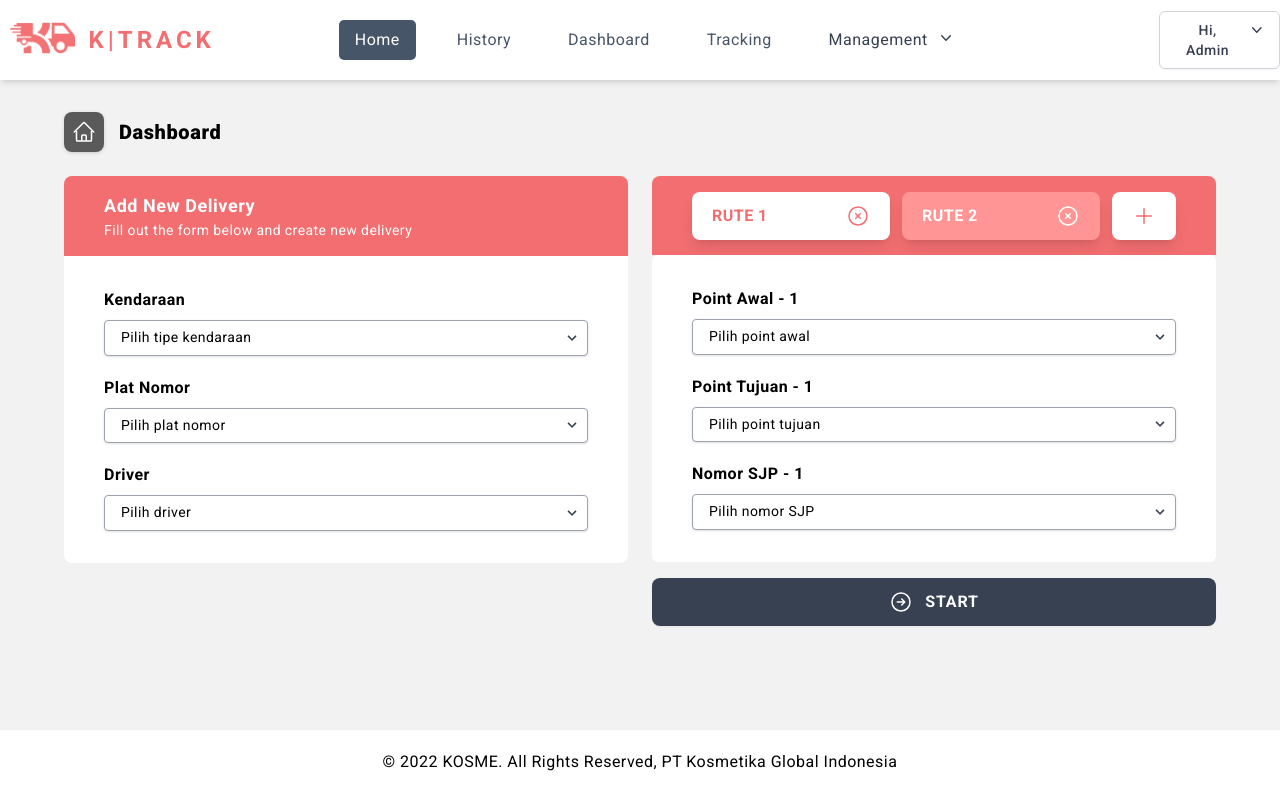
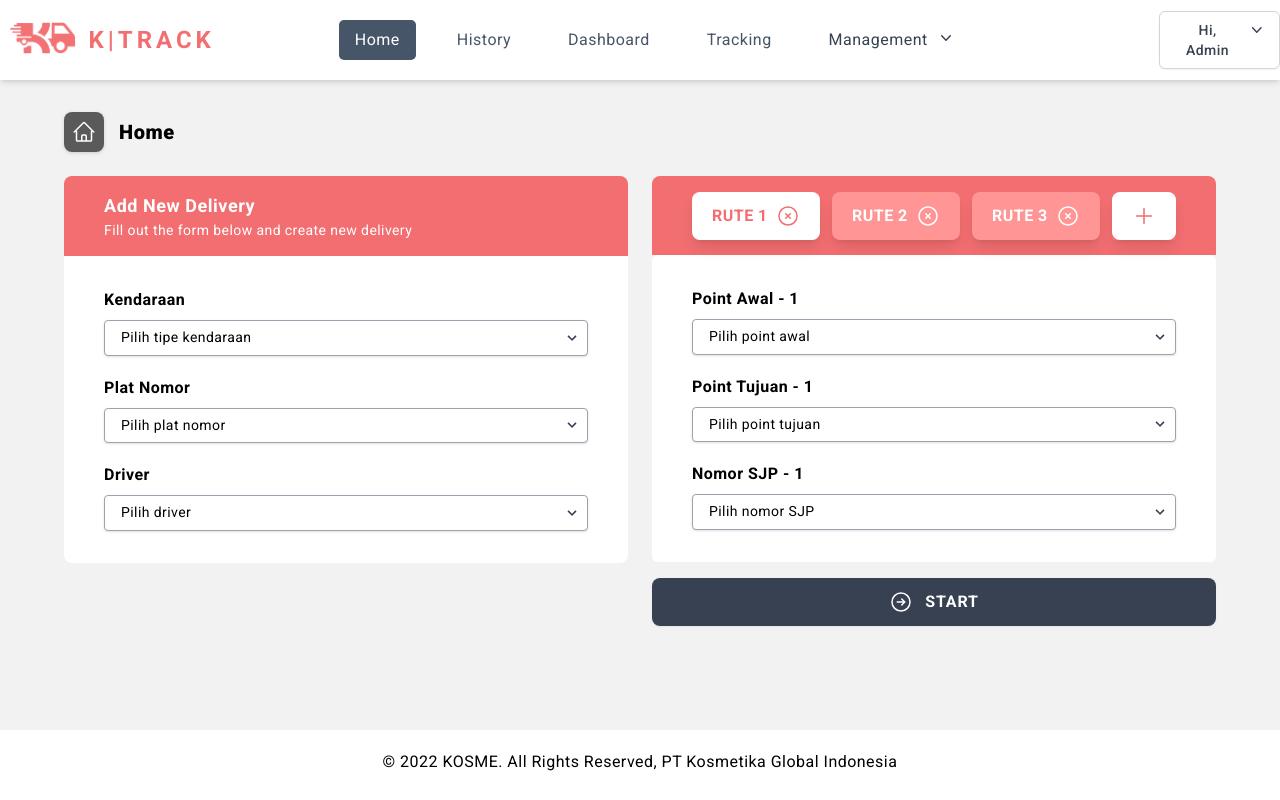
Before and after one commit to safitriherdian/view-tracking, a React (Create React App) app: page / in a window 1280 px wide. Built offline with nearby package versions, Linux system fonts and the light colour scheme; the HTML template or start-up script is replaced by a standard one.

Commit message:
update home driver

```diff
--- a/src/App.js
+++ b/src/App.js
@@ -24,7 +24,7 @@ import Driver from './admin/management/driver/Driver';
 import DriverAdd from './admin/management/driver/DriverAdd';
 import DriverUpdate from './admin/management/driver/DriverUpdate';
 
-import DashboardDriver from './driver/dashboard/Dashboard';
+import HomeDriver from './driver/home/Home';
 import HistoryDriver from './driver/history/History';
 import HistoryDetails from './driver/history/HistoryDetails';
 
@@ -68,7 +68,7 @@ function App() {
 
         {/* DRIVER */}
 
-        <Route path='/' element={<DashboardDriver />} />
+        <Route path='/' element={<HomeDriver />} />
         <Route path='/history' element={<HistoryDriver />} />
         <Route path='/history/details' element={<HistoryDetails />} />
 
--- a/src/driver/dashboard/Dashboard.js
+++ b/src/driver/home/Home.js
@@ -1,5 +1,5 @@
 import React from "react";
-import './Dashboard.css';
+import './Home.css';
 import { Link } from 'react-router-dom';
 import Swal from 'sweetalert2'
 
@@ -55,7 +55,7 @@ function toast_success_finish() {
 }
 
 
-function Dashboard() {
+function Home() {
 
     const [openTab, setOpenTab] = React.useState(1);
     const [showModal, setShowModal] = React.useState(false);
@@ -69,7 +69,7 @@ function Dashboard() {
                             <path strokeLinecap="round" strokeLinejoin="round" d="M2.25 12l8.954-8.955c.44-.439 1.152-.439 1.591 0L21.75 12M4.5 9.75v10.125c0 .621.504 1.125 1.125 1.125H9.75v-4.875c0-.621.504-1.125 1.125-1.125h2.25c.621 0 1.125.504 1.125 1.125V21h4.125c.621 0 1.125-.504 1.125-1.125V9.75M8.25 21h8.25" />
                         </svg>
                     </div>
-                    <p className="text-xl menuIcons">Dashboard</p>
+                    <p className="text-xl menuIcons">Home</p>
                 </div >
 
                 <div className='grid grid-cols-2 gap-6 mt-6'>
@@ -184,6 +184,31 @@ function Dashboard() {
                                     </a>
                                 </li>
 
+                                <li className="-mb-px last:mr-0 flex-auto text-center">
+                                    <a
+                                        className={
+                                            "font-bold uppercase px-5 py-3 shadow-lg rounded-lg block leading-normal " +
+                                            (openTab === 3
+                                                ? "text-pink-1 bg-white"
+                                                : "text-white bg-pink-2")
+                                        }
+                                        onClick={e => {
+                                            e.preventDefault();
+                                            setOpenTab(3);
+                                        }}
+                                        data-toggle="tab"
+                                        href="#link2"
+                                        role="tablist"
+                                    >
+                                        <div className="flex">
+                                            Rute 3
+                                            <svg xmlns="http://www.w3.org/2000/svg" fill="none" viewBox="0 0 24 24" stroke-width="1.5" stroke="currentColor" class="end-position w-6 h-6">
+                                                <path stroke-linecap="round" stroke-linejoin="round" d="M9.75 9.75l4.5 4.5m0-4.5l-4.5 4.5M21 12a9 9 0 11-18 0 9 9 0 0118 0z" />
+                                            </svg>
+                                        </div>
+                                    </a>
+                                </li>
+
                                 <li className="-mb-px last:mr-0 flex-none text-center bg-white hover:bg-pink-2 rounded-lg">
                                     <a className="px-5 py-3 shadow-lg block leading-normal text-pink-1 hover:text-white ">
                                         <svg xmlns="http://www.w3.org/2000/svg" fill="none" viewBox="0 0 24 24" stroke-width="1.5" stroke="currentColor" class="w-6 h-6">
@@ -291,6 +316,51 @@ function Dashboard() {
                                                             </div>
                                                         </div>
                                                     </div>
+                                                </div>
+
+                                                <div className={openTab === 3 ? "block" : "hidden"} id="link2">
+                                                    <div>
+                                                        <p className="font-bold mb-2">Point Awal - 3</p>
+                                                        <div class="w-fullinline-block relative text-sm">
+                                                            <select class="block appearance-none w-full bg-white border border-gray-400 hover:border-gray-500 px-4 py-2 pr-8 rounded shadow leading-tight focus:outline-none focus:shadow-outline">
+                                                                <option>Pilih point awal</option>
+                                                                <option>Option 1</option>
+                                                                <option>Option 2</option>
+                                                                <option>Option 3</option>
+                                                            </select>
+                                                            <div class="pointer-events-none absolute inset-y-0 right-0 flex items-center px-2 text-gray-700">
+                                                                <svg class="fill-current h-4 w-4" xmlns="http://www.w3.org/2000/svg" viewBox="0 0 20 20"><path d="M9.293 12.95l.707.707L15.657 8l-1.414-1.414L10 10.828 5.757 6.586 4.343 8z" /></svg>
+                                                            </div>
+                                                        </div>
+                                                    </div>
+                                                    <div>
+                                                        <p className="font-bold mb-2 mt-5">Point Tujuan - 3</p>
+                                                        <div class="w-fullinline-block relative text-sm">
+                                                            <select class="block appearance-none w-full bg-white border border-gray-400 hover:border-gray-500 px-4 py-2 pr-8 rounded shadow leading-tight focus:outline-none focus:shadow-outline">
+                                                                <option>Pilih point tujuan</option>
+                                                                <option>Option 1</option>
+                                                                <option>Option 2</option>
+                                                                <option>Option 3</option>
+                                                            </select>
+                                                            <div class="pointer-events-none absolute inset-y-0 right-0 flex items-center px-2 text-gray-700">
+                                                                <svg class="fill-current h-4 w-4" xmlns="http://www.w3.org/2000/svg" viewBox="0 0 20 20"><path d="M9.293 12.95l.707.707L15.657 8l-1.414-1.414L10 10.828 5.757 6.586 4.343 8z" /></svg>
+                                                            </div>
+                                                        </div>
+                                                    </div>
+                                                    <div>
+                                                        <p className="font-bold mb-2 mt-5">Nomor SJP - 3</p>
+                                                        <div class="w-fullinline-block relative text-sm">
+                                                            <select class="block appearance-none w-full bg-white border border-gray-400 hover:border-gray-500 px-4 py-2 pr-8 rounded shadow leading-tight focus:outline-none focus:shadow-outline">
+                                                                <option>Pilih nomor SJP</option>
+                                                                <option>Option 1</option>
+                                                                <option>Option 2</option>
+                                                                <option>Option 3</option>
+                                                            </select>
+                                                            <div class="pointer-events-none absolute inset-y-0 right-0 flex items-center px-2 text-gray-700">
+                                                                <svg class="fill-current h-4 w-4" xmlns="http://www.w3.org/2000/svg" viewBox="0 0 20 20"><path d="M9.293 12.95l.707.707L15.657 8l-1.414-1.414L10 10.828 5.757 6.586 4.343 8z" /></svg>
+                                                            </div>
+                                                        </div>
+                                                    </div>
 
                                                     <div className="flex justify-end">
                                                         <button
@@ -305,6 +375,7 @@ function Dashboard() {
                                                     </div>
 
                                                 </div>
+
                                             </div>
                                         </div>
                                     </div>
@@ -381,4 +452,4 @@ function Dashboard() {
     )
 }
 
-export default Dashboard
+export default Home
```
Also changed, not shown: src/driver/home/Home.css (renamed from src/driver/dashboard/Dashboard.css), src/driver/home/Selector.js (renamed from src/driver/dashboard/Selector.js).
